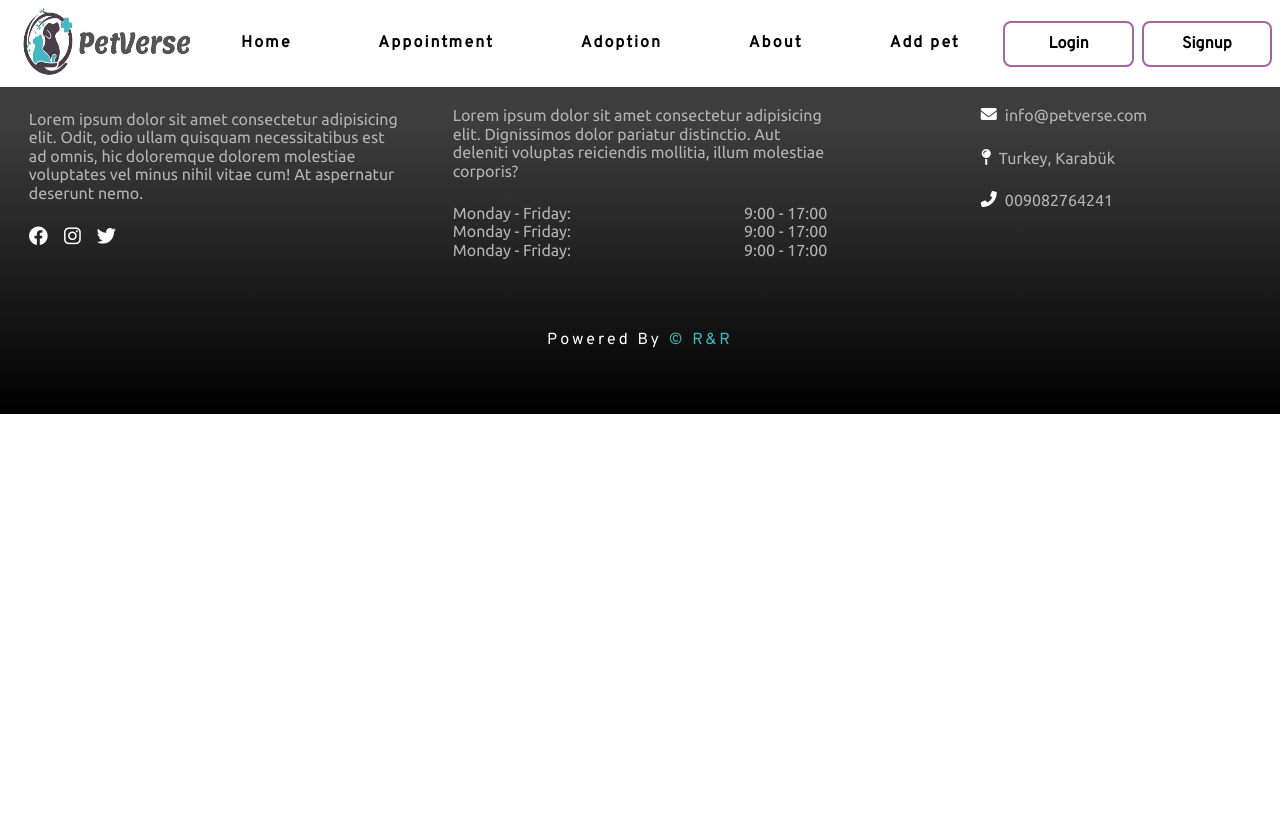
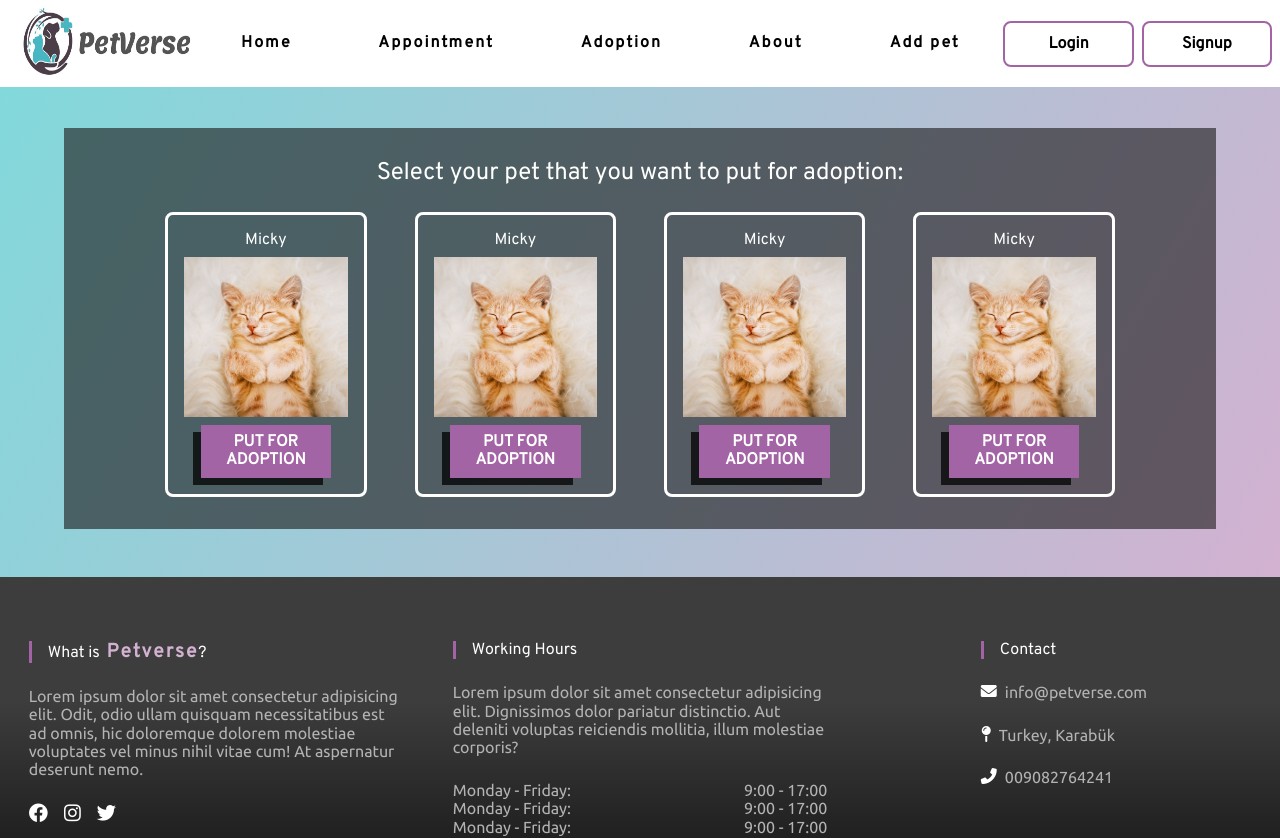
Before and after one commit to ramroming/Pet-clinic, a React (Create React App) app in the folder website/pet-clinic-app/: page /postad in a window 1280 px wide. Shown: the top 838 px of the page. Before the commit the page ends 800 px from the top, so only its background shows below. Built offline with nearby package versions, Linux system fonts and the light colour scheme.

Commit message:
post ad done

```diff
--- a/website/pet-clinic-app/src/App.js
+++ b/website/pet-clinic-app/src/App.js
@@ -10,7 +10,8 @@ import Adoption from "./components/pages/adoption/Adoption";
 import AdoptionAds from "./components/pages/adoptionAds/AdoptionAds";
 import AdoptionAd from "./components/pages/adoptionAd/AdoptionAd";
 import Myprofile from "./components/pages/myprofile/Myprofile";
-
+import PostAd from "./components/pages/postAd/PostAd";
+import PostReview from "./components/pages/postpreview/PostReview";
 function App() {
   return (
     <>
@@ -36,6 +37,10 @@ function App() {
           element={<AdoptionAd />}></Route>
         <Route path='/myprofile'
           element={<Myprofile />}> </Route>
+        <Route path='/postad'
+          element={<PostAd />}> </Route>
+        <Route path='/postreview'
+          element={<PostReview />}> </Route>
       </Routes>
       <Footer />
     </>
--- a/website/pet-clinic-app/src/components/base/_base.scss
+++ b/website/pet-clinic-app/src/components/base/_base.scss
@@ -14,6 +14,9 @@
 
 }
 
+html {
+  scroll-behavior: smooth;
+}
 
 .logo {
   width: 5rem;
--- a/website/pet-clinic-app/src/components/main.scss
+++ b/website/pet-clinic-app/src/components/main.scss
@@ -32,3 +32,4 @@
 @use 'pages/myprofile/profiledata/petinfo/petinfo';
 @use 'pages/myprofile/profiledata/account/account';
 @use 'pages/myprofile/myprofile';
+@use 'pages/postAd/postad'
--- /dev/null
+++ b/website/pet-clinic-app/src/components/pages/postAd/PostAd.js
@@ -0,0 +1,86 @@
+import { useState, useEffect } from "react"
+import { AnimatePresence, motion } from "framer-motion"
+import { adoptionMotion } from "../../pages/adoptionAds/adoptionMotion"
+
+const itemMotion = adoptionMotion
+const serverFetch1 = () => {
+
+  return new Promise((resolve, reject) => {
+
+    const posts = []
+
+    for (let i = 0; i < 4; i++) {
+      posts.push({
+        id: i,
+        name: 'Micky',
+      })
+    }
+    //retreiving data from the database
+
+    //for now simulation to that
+
+    setTimeout(() => {
+      resolve(posts)
+    }, 3000)
+  })
+}
+
+const PostAd = () => {
+
+  const [petsArr, setPetsArr] = useState({
+    isLoading: true,
+    pets: []
+  })
+
+  const [editToggler, setEditToggler] = useState(-1)
+
+
+  useEffect(() => {
+    serverFetch1().then((data) => {
+      setPetsArr({ isLoading: false, pets: data })
+    }).catch((error) => {
+      console.log(error)
+    })
+  }, [])
+
+  return (
+    <div className="post-pet-container">
+      <div className="post-pet-dark-container flex-col gap-24p falign-center">
+        <p className="select-pet">Select your pet that you want to put for adoption: </p>
+
+        <div className="post-pets-container flex-col gap-16p falign-center">
+        <AnimatePresence exitBeforeEnter>
+          {petsArr.isLoading &&
+            <motion.div
+              variants={itemMotion}
+              initial='initial'
+              animate='final'
+              exit='exit'
+              className="flex-row fjust-center">
+              <div className="lds-ripple"><div></div><div></div></div>
+            </motion.div>
+          }
+        </AnimatePresence>
+          {
+            petsArr.pets.map((pet, index) => {
+              return (
+                <motion.div
+                  key={pet.id}
+                  variants={itemMotion}
+                  initial='initial'
+                  animate='final'
+                  className="pet-to-post flex-col gap-8p falign-center">
+                  <p className="post-pet-name">{pet.name}</p>
+                  <img src="media/imgs/post-image2.jpg" alt="pet-img" className="post-pet-img" />
+                  <button className="post-pet-button btn-rec-purple">Put for adoption</button>
+                </motion.div>
+              )
+            })
+          }
+
+        </div>
+      </div>
+    </div>
+  )
+}
+export default PostAd
--- /dev/null
+++ b/website/pet-clinic-app/src/components/pages/postAd/_postad.scss
@@ -0,0 +1,57 @@
+@use '../../abstracts/' as *;
+
+.post-pet-container {
+  background-image: linear-gradient(120deg, var(--clr-primary-secondBlue) , var(--clr-primary-secondPurple));
+  padding: 6rem 0 3rem 0;
+  @include break-point('medium', 'up') {
+    padding-top: 8rem;
+  }
+}
+.post-pet-dark-container {
+  color: white;
+  padding: 2rem 1rem;
+  width: 90%;
+  margin: auto;
+  background-color: var(--clr-shadow-gray-shadow);
+  p {
+    text-align: center;
+
+  }
+  .select-pet {
+    @include break-point('medium', 'up') {
+      font-size: 1.5rem;
+    }
+  }
+}
+.post-pets-container {
+  width: 100%;
+  @include break-point('medium', 'up') {
+    flex-direction: row;
+    justify-content: center;
+    gap: 3rem;
+  }
+}
+.pet-to-post {
+  border: solid 3px white;
+  width: fit-content;
+  padding: 1rem;
+  @include rounded-corners(.5rem, .5rem, .5rem, .5rem);
+  transition: all ease .5s;
+  &:hover {
+    border-color: var(--clr-primary-secondBlue);
+  }
+
+  img {
+    width: 100%;
+    max-width: 11rem;
+    height: 10rem;;
+  }
+
+  button {
+    width: 80%;
+    padding: .5rem;
+    @include break-point('medium', 'up') {
+      font-size: 1rem;
+    }
+  }
+}
--- /dev/null
+++ b/website/pet-clinic-app/src/components/pages/postpreview/PostReview.js
@@ -0,0 +1,95 @@
+const PostReview = () => {
+  return (
+    <div className=" adoption-ad-wrapper home-container flex-col falign-center gap-24p ">
+
+        <p className="review-header">Review how people would see your adoption ad</p>
+        {/* first main flex item ++ pet intro, info and photo ++ */}
+        <div className="pet-basic-info-wrapper flex-col falign-center fjust-center gap-24p">
+
+            {/* first mini flex */}
+
+            <div className=" wrapper flex-col falign-center fjust-center gap-16p">
+
+                <div className="intro flex-col falign-center fjust-center gap-16p">
+                    <p className="intro-hi">hi i'm</p>
+                    <p className="pet-name">Mimo</p>
+                    <p className="pet-breed">Domestic Shorthair</p>
+                </div>
+
+                <div className="pet-info flex-col gap-16p">
+
+                    <div className="flex-row gap-8p">
+                        <label>Age: </label>
+                        <p>2 Months</p>
+                    </div>
+
+                    <div className="flex-row gap-8p">
+                        <label>Gender: </label>
+                        <p>Female</p>
+                    </div>
+
+                    <div className="flex-row gap-8p">
+                        <label>Color: </label>
+                        <p>mixed</p>
+                    </div>
+
+                    <div className="flex-row gap-8p">
+                        <label>Located with: </label>
+                        <p>Shelter</p>
+                    </div>
+
+                </div>
+
+
+            </div>
+
+            {/* second mini flex */}
+            <div className="flex-col fjust-center falign-center pet-image-container">
+                <img src="media/imgs/petphoto.jpg" alt='pet'>
+                </img>
+            </div>
+
+        </div>
+
+        {/* second main flex item ++ pet story & trainings ++ */}
+        <div className="pet-story flex-col gap-16p">
+
+            <div className="adopt-story flex-col">
+                <h2>My story</h2>
+                <p>Looking for a cute, energetic little kitten? Come meet me and see if I'm the one for you! I know I'm super adorable and playful but I also require a lot of time, energy, and attention. Maybe I could go home with another kitten friend? We do great in pairs and then you get double the love!</p>
+            </div>
+
+            <div className="training-story flex-col gap-8p">
+
+                <h2>My trainings <i className="fas fa-medal"></i></h2>
+
+                <div className="flex-row gap-8p">
+                    <label>Training: </label>
+                    <p>Catch</p>
+                </div>
+
+                <div className="flex-row gap-8p">
+                    <label>Trained by: </label>
+                    <p>Mia Smith</p>
+                </div>
+
+
+
+            </div>
+
+
+
+
+
+        </div>
+
+
+
+
+
+
+
+    </div>
+)
+}
+export default PostReview
--- a/website/pet-clinic-app/src/static/css/main.css
+++ b/website/pet-clinic-app/src/static/css/main.css
@@ -367,6 +367,10 @@ template {
   --clr-hovered-hdark-blue: #242860;
 }
 
+html {
+  scroll-behavior: smooth;
+}
+
 .logo {
   width: 5rem;
   height: 5rem;
@@ -1994,6 +1998,14 @@ i.active {
   background-image: linear-gradient(120deg, #e4e0e0, var(--clr-primary-secondBlue), var(--clr-primary-secondPurple));
   margin-top: 4rem;
 }
+.adoption-ad-wrapper .review-header {
+  width: 100%;
+  font-size: 1.5rem;
+  text-align: center;
+  padding: 1rem 1rem;
+  background-color: var(--clr-shadow-gray-shadow);
+  color: white;
+}
 .adoption-ad-wrapper .pet-basic-info-wrapper {
   width: 100%;
   flex-direction: column-reverse;
@@ -2593,3 +2605,71 @@ h4 {
   -ms-border-radius: 50% 50% 50% 50%;
   -o-border-radius: 50% 50% 50% 50%;
 }
+
+.post-pet-container {
+  background-image: linear-gradient(120deg, var(--clr-primary-secondBlue), var(--clr-primary-secondPurple));
+  padding: 6rem 0 3rem 0;
+}
+@media all and (min-width: 48rem) {
+  .post-pet-container {
+    padding-top: 8rem;
+  }
+}
+
+.post-pet-dark-container {
+  color: white;
+  padding: 2rem 1rem;
+  width: 90%;
+  margin: auto;
+  background-color: var(--clr-shadow-gray-shadow);
+}
+.post-pet-dark-container p {
+  text-align: center;
+}
+@media all and (min-width: 48rem) {
+  .post-pet-dark-container .select-pet {
+    font-size: 1.5rem;
+  }
+}
+
+.post-pets-container {
+  width: 100%;
+}
+@media all and (min-width: 48rem) {
+  .post-pets-container {
+    flex-direction: row;
+    justify-content: center;
+    gap: 3rem;
+  }
+}
+
+.pet-to-post {
+  border: solid 3px white;
+  width: -webkit-fit-content;
+  width: -moz-fit-content;
+  width: fit-content;
+  padding: 1rem;
+  border-radius: 0.5rem 0.5rem 0.5rem 0.5rem;
+  -webkit-border-radius: 0.5rem 0.5rem 0.5rem 0.5rem;
+  -moz-border-radius: 0.5rem 0.5rem 0.5rem 0.5rem;
+  -ms-border-radius: 0.5rem 0.5rem 0.5rem 0.5rem;
+  -o-border-radius: 0.5rem 0.5rem 0.5rem 0.5rem;
+  transition: all ease 0.5s;
+}
+.pet-to-post:hover {
+  border-color: var(--clr-primary-secondBlue);
+}
+.pet-to-post img {
+  width: 100%;
+  max-width: 11rem;
+  height: 10rem;
+}
+.pet-to-post button {
+  width: 80%;
+  padding: 0.5rem;
+}
+@media all and (min-width: 48rem) {
+  .pet-to-post button {
+    font-size: 1rem;
+  }
+}
```
Also changed, not shown: website/pet-clinic-app/src/components/pages/adoptionAd/_adoptionAd.scss (+10 -0 lines).
